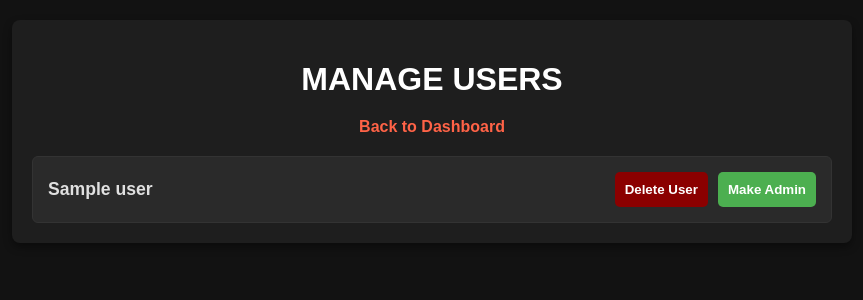
After one commit to shresth3904/The_blogPost, a Flask app: template templates/manage_users.html in a window 1280 px wide. The commit adds this page. Shown: the top 300 px of the page, without its empty margins (208-1071 px from the left). Run offline with Flask 3, Linux system fonts and the light colour scheme; the template is opened without the code that fills it: most values are stand-ins (such as "Sample title", 1, 10 or a date in 2020).

Commit message:
Add files via upload

```diff
--- /dev/null
+++ b/templates/manage_users.html
@@ -0,0 +1,205 @@
+<!DOCTYPE html>
+<html lang="en">
+<head>
+    <meta charset="UTF-8">
+    <meta name="viewport" content="width=device-width, initial-scale=1.0">
+    <title>Manage Users Page</title>
+    <style>
+        :root {
+            --background-color: #121212;
+            --surface-color: #1e1e1e;
+            --text-color: #e0e0e0;
+            --link-color: #ff6347; /* Tomato */
+            --highlight-color: #ff4500; /* Reddish Orange */
+            --delete-btn-bg: #8b0000; /* Dark Red */
+            --promote-btn-bg: #4caf50; /* Green (for contrast) */
+        }
+
+        body {
+            font-family: Arial, sans-serif;
+            margin: 0;
+            padding: 20px;
+            background-color: var(--background-color);
+            color: var(--text-color);
+        }
+
+        .container {
+            max-width: 800px;
+            margin: auto;
+            background-color: var(--surface-color);
+            padding: 20px;
+            border-radius: 8px;
+            box-shadow: 0 4px 8px rgba(0, 0, 0, 0.4);
+        }
+
+
+        h1 {
+            color: white;
+            text-align: center;
+            margin-bottom: 20px;
+        }
+
+        .back-link {
+            display: block;
+            text-align: center;
+            margin-bottom: 20px;
+            color: var(--link-color);
+            text-decoration: none;
+            font-weight: bold;
+        }
+
+        .back-link:hover {
+            text-decoration: underline;
+            color: var(--highlight-color);
+        }
+
+        /* User List Items */
+        .users-list {
+            display: flex;
+            flex-direction: column;
+            gap: 15px;
+        }
+
+        .user-item {
+            display: flex;
+            flex-direction: column;
+            align-items: center;
+            padding: 15px;
+            background-color: #2a2a2a; /* Slightly lighter shade for contrast */
+            border: 1px solid #333;
+            border-radius: 6px;
+            gap: 10px;
+        }
+
+        .user-info {
+            font-size: 1.1em;
+            font-weight: bold;
+            text-align: center;
+            width: 100%;
+        }
+
+        .user-info span.admin-tag {
+            color: var(--link-color);
+            font-size: 0.8em;
+            margin-left: 5px;
+        }
+
+        /* Buttons */
+        .user-actions {
+            display: flex;
+            flex-direction: column;
+            gap: 10px;
+            width: 100%;
+        }
+
+        .user-actions form {
+            width: 100%;
+            margin: 0;
+        }
+
+        button {
+            width: 100%;
+            padding: 10px;
+            border: none;
+            border-radius: 5px;
+            color: #fff;
+            font-weight: bold;
+            cursor: pointer;
+            transition: background-color 0.3s ease, color 0.3s ease;
+        }
+
+        button.delete-btn {
+            background-color: var(--delete-btn-bg);
+        }
+
+        button.delete-btn:hover {
+            background-color: #a01a1a;
+        }
+
+        button.promote-btn {
+            background-color: var(--promote-btn-bg);
+        }
+
+        button.promote-btn:hover {
+            background-color: #409244;
+        }
+
+        button.demote-btn {
+            background-color: var(--highlight-color);
+            color: var(--surface-color);
+        }
+
+        button.demote-btn:hover {
+            background-color: #ff6347;
+        }
+
+        /* No Users Found Message */
+        .no-users {
+            text-align: center;
+            font-style: italic;
+            color: #999;
+            margin-top: 20px;
+        }
+
+        /* Responsive Design */
+        @media (min-width: 600px) {
+            .user-item {
+                flex-direction: row;
+                justify-content: space-between;
+                align-items: center;
+            }
+
+            .user-info {
+                width: auto;
+                text-align: left;
+            }
+
+            .user-actions {
+                flex-direction: row;
+                width: auto;
+            }
+
+            .user-actions form {
+                width: auto;
+            }
+
+            button {
+                width: auto;
+            }
+        }
+    </style>
+</head>
+<body>
+    <div class="container">
+        <h1>MANAGE USERS</h1>
+        <a class="back-link" href="{{ url_for('dashboard') }}">Back to Dashboard</a>
+
+        {% if users %}
+            <div class="users-list">
+                {% for user in users %}
+                    <div class="user-item">
+                        <div class="user-info">
+                            {{ user[1] }}{% if user[2] == 1 %}<span class="admin-tag">(admin)</span>{% endif %}
+                        </div>
+                        <div class="user-actions">
+                            <form method="POST" action="/delete_user">
+                                <input type="hidden" name="user_id" value="{{ user[0] }}">
+                                <button type="submit" class="delete-btn">Delete User</button>
+                            </form>
+                            <form method="POST" action="/promote_user">
+                                <input type="hidden" name="user_id" value="{{ user[0]}}">
+                                <input type="hidden" name="is_admin" value="{{ user[2]}}">
+                                <button type="submit" class="{% if user[2] == 1 %}demote-btn{% else %}promote-btn{% endif %}">
+                                    {% if user[2] == 1 %}Remove Admin{% else %}Make Admin{% endif %}
+                                </button>
+                            </form>
+                        </div>
+                    </div>
+                {% endfor %}
+            </div>
+        {% else %}
+            <p class="no-users">No users found.</p>
+        {% endif %}
+    </div>
+</body>
+</html>
```
Also changed, not shown: static/dashboard.css (+16 -3 lines), templates/dash_board.html (+10 -10 lines), database.db.
